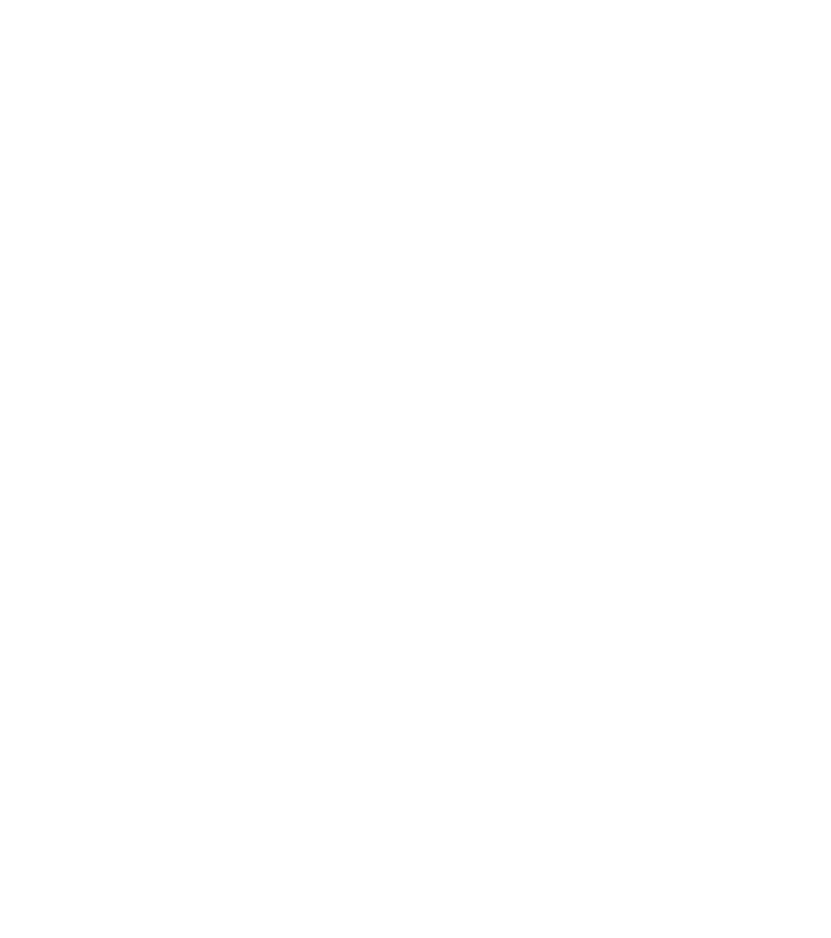
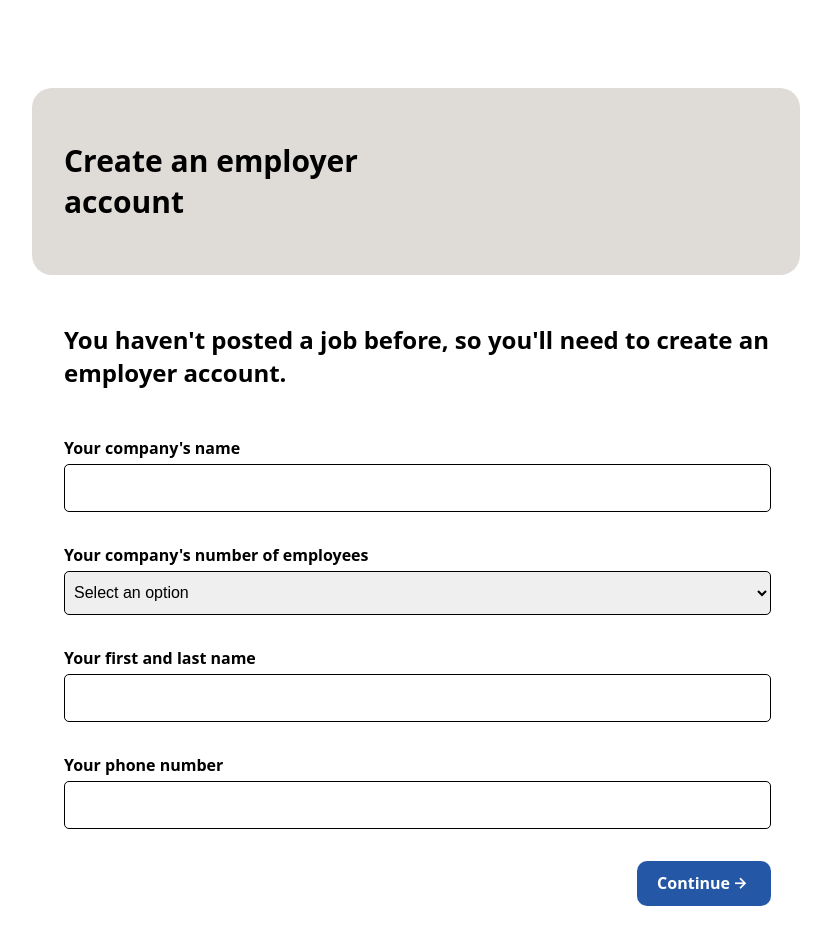
Before and after one commit to Fidahasm/Job-Listing-Portal-, a React (Create React App) app in the folder frontend/: page /employer-register in a window 1280 px wide. Before the commit this address had no page. Shown: the whole page, without its empty margins (224-1055 px from the left). Before the commit the page ends 800 px from the top, so only its background shows below. Built offline with nearby package versions, Linux system fonts and the light colour scheme.

Commit message:
employer registration completed

```diff
--- a/frontend/package.json
+++ b/frontend/package.json
@@ -6,6 +6,7 @@
     "@testing-library/jest-dom": "^5.17.0",
     "@testing-library/react": "^13.4.0",
     "@testing-library/user-event": "^13.5.0",
+    "boxicons": "^2.1.4",
     "react": "^18.3.1",
     "react-dom": "^18.3.1",
     "react-router-dom": "^6.26.2",
--- a/frontend/src/App.js
+++ b/frontend/src/App.js
@@ -1,9 +1,11 @@
 import React from "react";
 import { BrowserRouter as Router, Routes, Route } from 'react-router-dom';
+import 'boxicons/css/boxicons.min.css';
 import HomePage from "./Screens/HomePage/HomePage";
 import Login from "./Screens/Login/Login";
 import Registration from "./Screens/Login/Registration"
 import Admin from "./Screens/Admin/Admin";
+import EmployerRegistration from "./Screens/Login/EmployerRegistration";
 
 function App() {
   return (
@@ -12,6 +14,7 @@
         <Route path="/" element = {<HomePage/>}/>
         <Route path="/login" element = {<Login/>}/>
         <Route path="/register" element = {<Registration/>}/>
+        <Route path="/employer-register" element = {<EmployerRegistration/>}/>
         <Route path="/admin" element = {<Admin/>}/>
       </Routes>
     </Router>
--- a/frontend/src/Screens/Login/EmployerRegistration.css
+++ b/frontend/src/Screens/Login/EmployerRegistration.css
@@ -0,0 +1,96 @@
+.maindiv{
+    width: 100%;
+    background-color: white;
+    display: flex;
+    justify-content: center;
+    align-items: center;
+    height: 100vh;
+    padding: 3rem;
+    padding-left: 0;
+    padding-right: 0;
+    font-family: "Indeed Sans", "Noto Sans", "Helvetica Neue", Helvetica, Arial, "Liberation Sans", Roboto, Noto, sans-serif;
+
+}
+.subdiv{
+    width: 60%;
+    height: auto;
+    /* background-color: aliceblue; */
+    display: flex;
+    flex-direction: column;
+    margin-top: 130px;
+}
+.head{
+    width: 100%;
+    height: 25%;
+    background-color: rgb(223, 220, 215);
+    border-radius: 20px;
+    display: flex;
+}
+.head-left{
+    width: 50%;
+    /* background-color: aqua; */
+    height: 100%;
+    justify-content: center;
+    display: flex;
+    flex-direction: column;
+    font-size: 15px;
+    font-weight: 700;
+}
+.left{
+    margin: 32px;
+}
+.head-right{
+    width: 50%;
+    /* background-color: aquamarine; */
+    height: 100%;
+
+}
+
+.form{
+    display: flex;
+    flex-direction: column;
+    width: 92%;
+    height: 100%;
+   padding: 32px;
+   gap: 2em;
+
+}
+.form h1{
+    font-size: 24px;
+}
+.content{
+    width: 100%;
+    flex-direction: column;
+    display: flex;
+    font-size: 16px;
+    font-weight: 600;
+}
+.content label{
+    margin-bottom: 5px;
+}
+.content input,select{
+    /* padding: 9px 12px; */
+    border-radius: 5px;
+    border: 1px solid black;
+    height: 44px;
+    font-size: 16px;
+    padding-left: 5px;
+}
+.continue{
+    height: 45px;
+    width: 134px;
+    justify-content: center;
+    align-items: center;
+    display: flex;
+    color: white;
+    background-color: rgb(37, 87, 167);
+    border-radius: 10px;
+    font-size: 16px;
+    font-weight: 600;
+}
+
+.button{
+    width: 100%;
+    display: flex;
+    justify-content: flex-end;
+}
--- a/frontend/src/Screens/Login/EmployerRegistration.js
+++ b/frontend/src/Screens/Login/EmployerRegistration.js
@@ -4,9 +4,64 @@
 function EmployerRegistration() {
   return (
     <div className='maindiv'>
-        <div className="subdiv">
+      <div className="subdiv">
+        <div className="head">
+          <div className="head-left">
+            <div className='left'>
+              <h1>
+                Create an employer account
 
+              </h1>
+            </div>
+
+          </div>
+          <div className="head-right">
+
+          </div>
         </div>
+        <form action="">
+          <div className="form">
+            <h1>You haven't posted a job before, so you'll need to create an employer account.</h1>
+
+            <div className='content'>
+              <label htmlFor="">Your company's name</label>
+              <input type="text"  required/>
+            </div>
+            <div className='content'>
+              <label htmlFor="">Your company's number of employees</label>
+              <select name="no of employee" id="" required>
+                <option value="select an oprion" >Select an option</option>
+                <option value="1 to 49">1 to 49</option>
+                <option value="50 to 149">50 to 149</option>
+                <option value="150 to 249">150 to 249</option>
+                <option value="250 to 499">250 to 499</option>
+                <option value="500 to 799">500 to 799</option>
+                <option value="750 to 999">750 to 999</option>
+                <option value="1000+">1000+</option>
+
+              </select>
+            </div>
+
+            <div className='content'>
+              <label htmlFor="">Your first and last name</label>
+              <input type="text" required/>
+            </div>
+            <div className='content'>
+              <label htmlFor="">Your phone number </label>
+              <input type="text" required/>
+            </div>
+            <div className="button">
+            <div className="continue">
+              Continue
+              <i class='bx bx-right-arrow-alt' style={{fontSize:"20px"}}></i>
+            </div>
+            </div>
+
+
+          </div>
+        </form>
+
+      </div>
 
     </div>
   )
```
Also changed, not shown: 1 other file (tests, documents, lock files or other folders).
